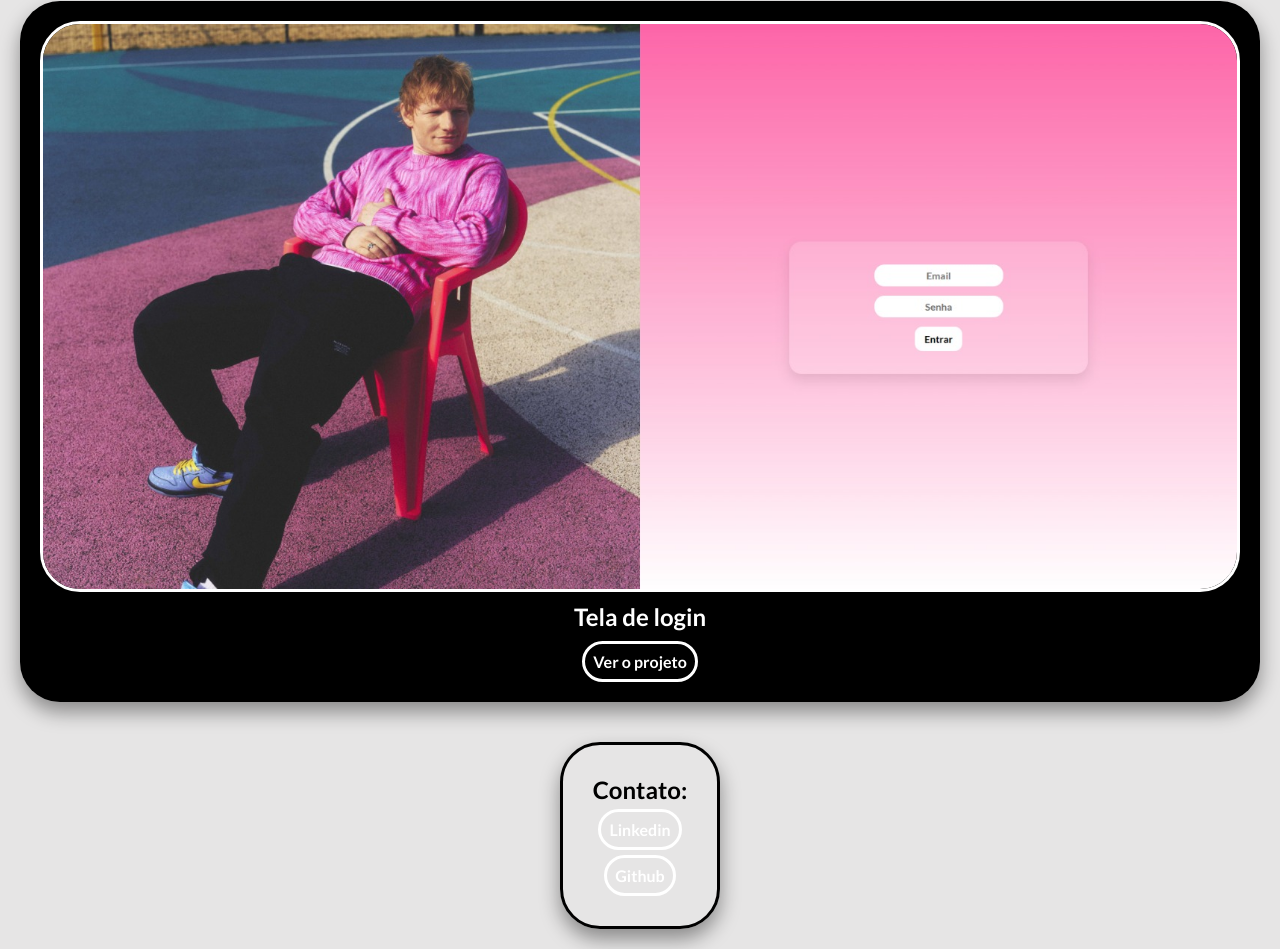
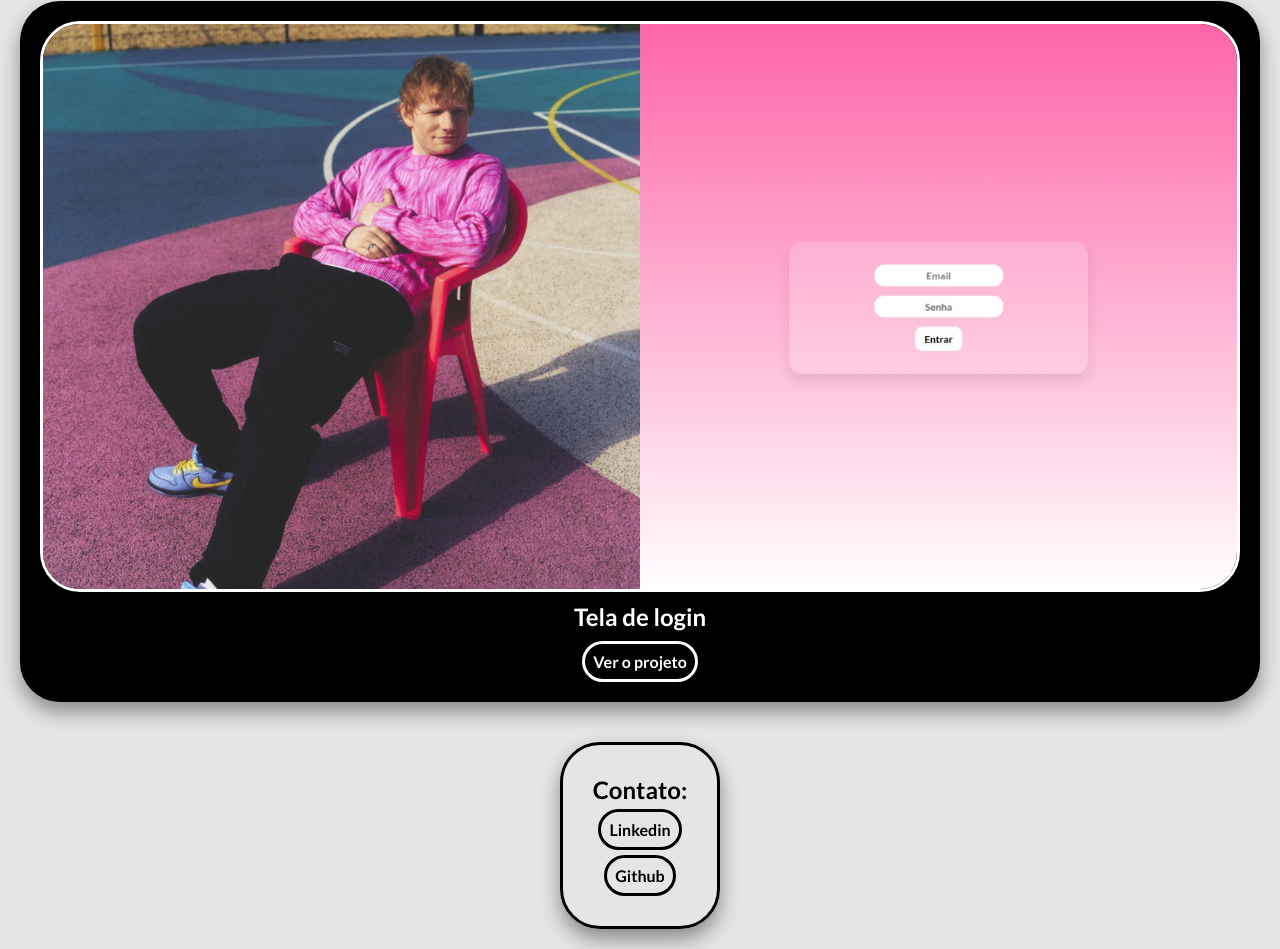
Before and after one commit to ArthurORothen/portfolio, a plain HTML site: page index.html in a window 1280 px wide. Shown: the part 1768-2717 px from the top of the page. Drawn offline with Linux system fonts and the light colour scheme.

Commit message:
Correções de css e imagem do projeto

```diff
--- a/index.html
+++ b/index.html
@@ -23,7 +23,7 @@
     <main class="projetos">
         <h1>Meus projetos pessoais</h1>
         <div class="projeto">
-            <img src="/imgs/albuns.png" alt="">
+            <img src="imgs/albuns.png" alt="">
             <h2>Discografia do Ed Sheeran</h2>
             <a href="https://arthurorothen.github.io/Site-de-albuns-do-Ed-Sheeran/" target="_blank"
                 rel="noopener noreferrer">Ver o projeto</a>
--- a/style.css
+++ b/style.css
@@ -97,6 +97,10 @@ a:hover {
 
 .bt_rede_social{
     text-decoration: none;
+    cursor: pointer;
+    color: black;
+    border-color: black;
+    background-color: #e6e5e5;
 }
 
 .bt_rede_social:visited {
```
